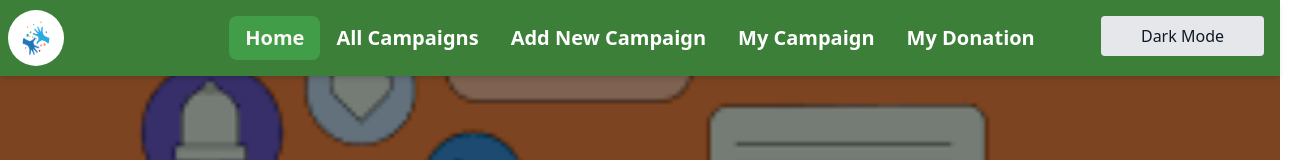
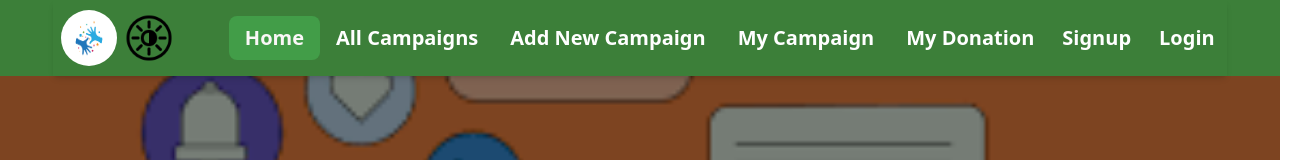
Before and after one commit to rifataktchy/crowdcube-client, a React (Vite) app: page / in a window 1280 px wide. Shown: the top 160 px of the page, 1305 px wide, since content can reach past the window. Built offline with nearby package versions, Linux system fonts and the light colour scheme; no server answers.

Commit message:
fixed update commit

```diff
--- a/src/Navbar/Navbar.jsx
+++ b/src/Navbar/Navbar.jsx
@@ -1,16 +1,39 @@
 import { Link, NavLink } from "react-router-dom";
+import { useContext, useEffect, useState } from "react";
 import logo from "../assets/logo.jpg";
+import lightModeImage from "../assets/light-mode-image.png"; // Light mode image
+import darkModeImage from "../assets/dark-mode-image.png"; // Dark mode image
 import "./Navbar.css";
-import { useContext } from "react";
 import { AuthContext } from "../components/provider/AuthProvider";
 
 const Navbar = () => {
   const { user, logOut } = useContext(AuthContext);
+  const [isDarkMode, setIsDarkMode] = useState(() => {
+    // Check user's previously saved theme or fallback to light mode
+    return localStorage.getItem("theme") === "dark";
+  });
+
+  // Toggle theme
+  const toggleTheme = () => {
+    setIsDarkMode(!isDarkMode);
+  };
+
+  // Apply theme to <html> element and save to localStorage
+  useEffect(() => {
+    const htmlElement = document.documentElement;
+    if (isDarkMode) {
+      htmlElement.classList.add("dark");
+      localStorage.setItem("theme", "dark");
+    } else {
+      htmlElement.classList.remove("dark");
+      localStorage.setItem("theme", "light");
+    }
+  }, [isDarkMode]);
 
   return (
-    <div className="">
-      {/* Navbar container with sticky class */}
-      <div className="navbar sticky top-0 z-10 bg-[#3c7f39] w-full mx-auto  text-white shadow-md">
+    <div className="bg-[#3c7f39] w-full">
+      {/* Navbar container */}
+      <div className="navbar sticky top-0 z-10 w-11/12 mx-auto text-white shadow-md">
         <div className="navbar-start">
           {/* Dropdown for mobile view */}
           <div className="dropdown">
@@ -56,6 +79,13 @@ const Navbar = () => {
           <Link to="/">
             <img className="h-14 w-14 rounded-full" src={logo} alt="Logo" />
           </Link>
+          <button onClick={toggleTheme} className="focus:outline-none">
+          <img
+            src={isDarkMode ? darkModeImage : lightModeImage}
+            alt={isDarkMode ? "Dark Mode" : "Light Mode"}
+            className="w-12 h-12 ml-2 rounded-full"
+          />
+        </button>
         </div>
 
         {/* Navbar center for larger screens */}
@@ -105,14 +135,14 @@ const Navbar = () => {
           {/* Login/Logout Button */}
           {user && user?.email ? (
             <button
-              className="font-bold text-xl pr-2 hover:bg-green-600 px-3 py-1 rounded-lg"
+              className="font-bold text-xl pr-2 hover:bg-green-600 px-1 py-1 rounded-lg"
               onClick={logOut}
             >
               Signout
             </button>
           ) : (
             <NavLink
-              className="p-2 rounded-lg font-bold text-xl hover:bg-green-600"
+              className="p-1 rounded-lg font-bold text-xl hover:bg-green-600"
               to="/auth/login"
             >
               Login
@@ -120,6 +150,17 @@ const Navbar = () => {
           )}
         </div>
       </div>
+
+      {/* Light/Dark Mode Toggle */}
+      {/* <div className="flex justify-center items-center bg-gray-100 dark:bg-gray-800 py-4">
+        <button onClick={toggleTheme} className="focus:outline-none">
+          <img
+            src={isDarkMode ? darkModeImage : lightModeImage}
+            alt={isDarkMode ? "Dark Mode" : "Light Mode"}
+            className="w-16 h-16 rounded-full"
+          />
+        </button>
+      </div> */}
     </div>
   );
 };
--- a/src/components/Home.jsx
+++ b/src/components/Home.jsx
@@ -88,7 +88,7 @@ const Home = () => {
       </section>
 
       {/* Running Campaign Section */}
-      <section className="running-campaigns px-4">
+      <section className="running-campaigns px-4 w-11/12 mx-auto">
         <h2 className="text-3xl font-bold text-center mb-8">
           Running Campaigns
         </h2>
@@ -137,7 +137,7 @@ const Home = () => {
       </section>
 
       {/* Extra Section with Lottie */}
-      <section className="extra-section bg-green-100 py-12 px-4 mt-12 flex flex-col md:flex-row items-center justify-center">
+      <section className="extra-section w-11/12 mx-auto bg-green-100 py-12 px-4 mt-12 flex flex-col md:flex-row items-center justify-center">
         {/* Lottie Animation */}
         <div className="w-full md:w-1/2">
           <Player
@@ -166,7 +166,7 @@ const Home = () => {
       </section>
 
           {/* Extra Section 2 */}
-          <section className="extra-section py-12 px-4 overflow-hidden">
+          <section className="extra-section py-12 px-4 ">
   <h2 className="text-3xl font-bold text-center mb-4">How It Works</h2>
   <div className="grid grid-cols-1 md:grid-cols-3 gap-8 max-w-5xl mx-auto text-gray-700">
     {/* Step 1 */}
--- a/src/layouts/HomeLayout.jsx
+++ b/src/layouts/HomeLayout.jsx
@@ -2,6 +2,8 @@ import { Outlet } from "react-router-dom";
 import Footer from "../components/Footer";
 import Navbar from "../Navbar/Navbar";
 import { useEffect, useState } from "react";
+import lightModeImage from "../assets/light-mode-image.png"; // Light mode image
+import darkModeImage from "../assets/dark-mode-image.png"; // Dark mode image
 
 const HomeLayout = () => {
   // State to manage theme
@@ -34,20 +36,35 @@ const HomeLayout = () => {
         <Navbar />
       </div>
 
-      {/* Toggle Theme Button */}
-      <div className="fixed top-4 right-4 z-20">
-        <button
+      {/* Toggle Area */}
+      <div className="fixed top-4 right-4 z-20 flex flex-col items-center">
+  {/* Clickable Image */}
+  {/* <button
+    onClick={toggleTheme} // Click handler for the image
+    className="focus:outline-none"
+  >
+    <img
+      src={isDarkMode ? darkModeImage : lightModeImage}
+      alt={isDarkMode ? "Dark Mode" : "Light Mode"}
+      className="w-16 h-16 rounded-full mb-2"
+    />
+  </button> */}
+
+  {/* Button */}
+  {/* <button
     onClick={toggleTheme}
     className="px-10 py-2 rounded bg-gray-200 dark:bg-gray-700 text-gray-900 dark:text-gray-100"
   >
     {isDarkMode ? "Light Mode" : "Dark Mode"}
-        </button>
+  </button> */}
 </div>
 
+
       {/* Main Content */}
-       <div className="flex-grow">
+      <div className="flex-grow overflow-hidden">
         <Outlet />
       </div>
+
       {/* Footer */}
       <Footer />
     </div>
```
Also changed, not shown: src/assets/dark-mode-image.png (added), src/assets/light-mode-image.png (added). Lines whose indentation alone changed are shown as unchanged.
